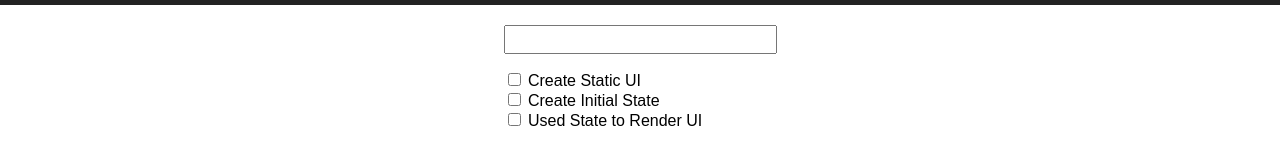
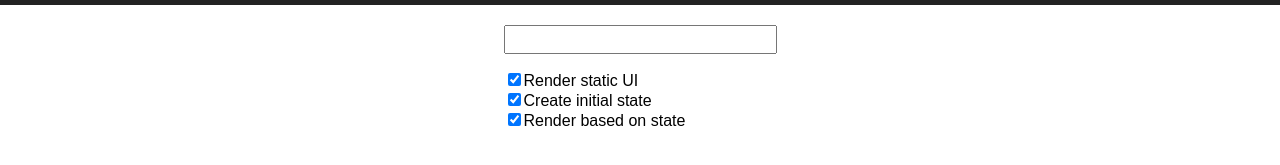
Before and after one commit to immanoj16/Redux-basic, a React (Create React App) app: page / in a window 1280 px wide. Shown: the part 185-350 px from the top of the page. Built offline with nearby package versions, Linux system fonts and the light colour scheme.

Commit message:
Add: form in separate file

```diff
--- a/src/App.js
+++ b/src/App.js
@@ -1,6 +1,7 @@
 import React, { Component } from 'react';
 import logo from './logo.svg';
 import './App.css';
+import TodoForm from './components/TodoForm'
 
 class App extends Component {
   render() {
@@ -11,20 +12,15 @@
           <h2>Welcome to React with Redux</h2>
         </div>
         <div className="Todo-App">
-          <form>
-            <input type="text"/>
-          </form>
+          <TodoForm/>
           <div className="Todo-List">
             <ul>
-              <li>
-                <input type="checkbox"/> Create Static UI
-              </li>
-              <li>
-                <input type="checkbox"/> Create Initial State
-              </li>
-              <li>
-                <input type="checkbox"/> Used State to Render UI
-              </li>
+              {this.props.todos.map(todo => (
+                <li key={todo.id}>
+                  <input type="checkbox" defaultChecked={todo.isComplete}/>
+                    {todo.name}
+                </li>
+              ))}
             </ul>
           </div>
         </div>
--- /dev/null
+++ b/src/components/TodoForm.js
@@ -0,0 +1,7 @@
+import React, { Component } from 'react'
+
+export default (props) => (
+  <form>
+    <input type="text"/>
+  </form>
+)
--- a/src/index.js
+++ b/src/index.js
@@ -4,5 +4,14 @@
 import App from './App';
 import registerServiceWorker from './registerServiceWorker';
 
-ReactDOM.render(<App />, document.getElementById('root'));
+const state = {
+  todos: [
+    {id: 1, name: 'Render static UI', isComplete: true},
+    {id: 2, name: 'Create initial state', isComplete: true},
+    {id: 3, name: 'Render based on state', isComplete: true},
+
+  ]
+}
+
+ReactDOM.render(<App todos={state.todos}/>, document.getElementById('root'));
 registerServiceWorker();
```
